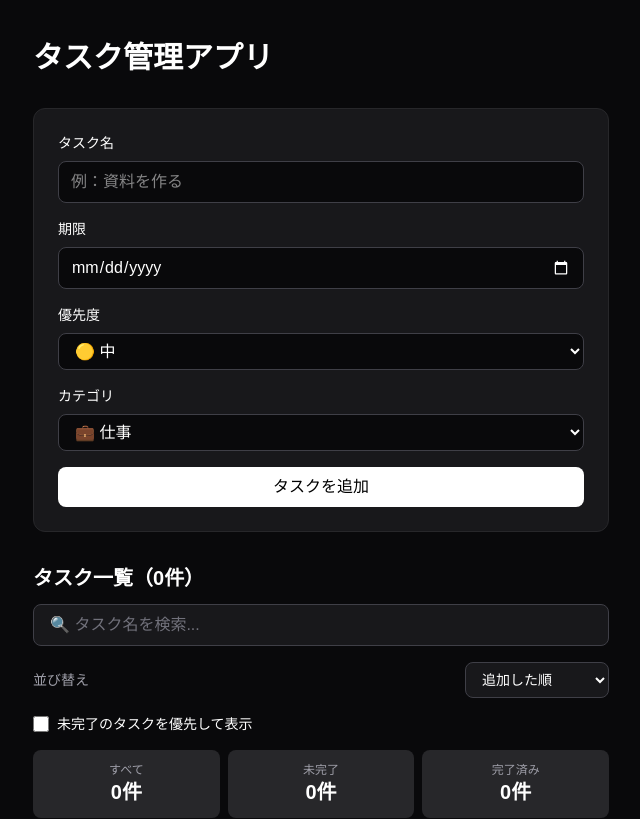
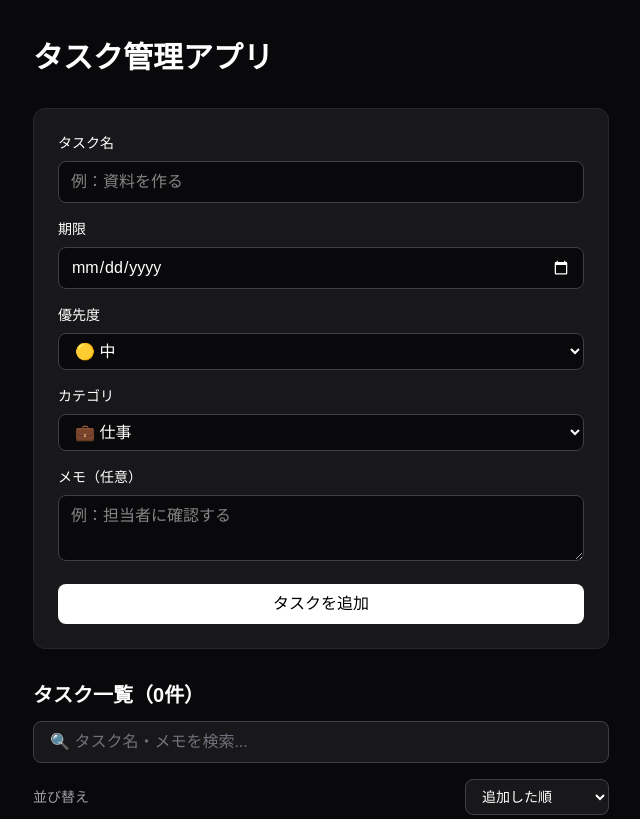
Before and after one commit to to-rubot/task-manager, a Next.js app: page / in a window 1280 px wide. Shown: the top 819 px of the page, without its empty margins (319-959 px from the left). Built offline with nearby package versions, Linux system fonts and the light colour scheme.

Commit message:
タスクにメモ欄を追加

```diff
--- a/app/page.tsx
+++ b/app/page.tsx
@@ -14,11 +14,13 @@ export default function Home() {
   const [editingCategory, setEditingCategory] = useState<
     "work" | "study" | "personal" | "unset"
   >("unset");
+  const [editingMemo, setEditingMemo] = useState("");
   const [dueDate, setDueDate] = useState("");
   const [priority, setPriority] = useState<"high" | "medium" | "low">("medium");
   const [category, setCategory] = useState<
     "work" | "study" | "personal"
   >("work");
+  const [taskMemo, setTaskMemo] = useState("");
   const [tasks, setTasks] = useState<
   {
     name: string;
@@ -26,6 +28,7 @@ export default function Home() {
     completed: boolean;
     priority?: "high" | "medium" | "low";
     category?: "work" | "study" | "personal";
+    memo?: string;
   }[]
   >([]);
   const [filter, setFilter] = useState<"all" | "active" | "completed">("all");
@@ -86,7 +89,7 @@ export default function Home() {
       (selectedCategory === "unset" && !task.category) ||
       task.category === selectedCategory;
 
-    const matchesSearch = task.name
+    const matchesSearch = (task.name + " " + (task.memo ?? ""))
       .toLowerCase()
       .includes(searchQuery.trim().toLowerCase());
 
@@ -207,11 +210,13 @@ export default function Home() {
         completed: false,
         priority,
         category,
+        memo: taskMemo.trim() || undefined,
       },
     ]);
 
     setTaskName("");
     setDueDate("");
+    setTaskMemo("");
   };
 
   const tabClass = (value: "all" | "active" | "completed") =>
@@ -278,7 +283,10 @@ export default function Home() {
               task.category === undefined ||
               ["work", "study", "personal"].includes(
                 String(task.category)
-              ))
+              )) &&
+            (!("memo" in task) ||
+              task.memo === undefined ||
+              typeof task.memo === "string")
         )
       ) {
         alert("バックアップファイルの形式が正しくありません。");
@@ -390,6 +398,20 @@ export default function Home() {
             </select>
           </div>
 
+          <div>
+            <label className="mb-2 block text-sm font-medium">
+              メモ（任意）
+            </label>
+
+            <textarea
+              value={taskMemo}
+              onChange={(e) => setTaskMemo(e.target.value)}
+              placeholder="例：担当者に確認する"
+              rows={2}
+              className="w-full rounded-lg border border-zinc-700 bg-zinc-950 px-3 py-2 text-white"
+            />
+          </div>
+
           <button
             type="submit"
             className="w-full rounded-lg bg-white px-4 py-2 font-medium text-black"
@@ -438,7 +460,7 @@ export default function Home() {
               type="text"
               value={searchQuery}
               onChange={(e) => setSearchQuery(e.target.value)}
-              placeholder="🔍 タスク名を検索..."
+              placeholder="🔍 タスク名・メモを検索..."
               className="w-full rounded-lg border border-zinc-700 bg-zinc-900 px-4 py-2 text-white placeholder-zinc-500 focus:border-blue-500 focus:outline-none"
             />
           </div>
@@ -717,6 +739,18 @@ export default function Home() {
                         </select>
                       </div>
 
+                      <div>
+                        <label className="mb-1 block text-sm text-zinc-400">
+                          メモ
+                        </label>
+                        <textarea
+                          value={editingMemo}
+                          onChange={(e) => setEditingMemo(e.target.value)}
+                          rows={2}
+                          className="w-full rounded-lg border border-zinc-700 bg-zinc-950 px-3 py-2 text-white"
+                        />
+                      </div>
+
                         <div className="flex gap-2">
                           <button
                             type="button"
@@ -732,6 +766,7 @@ export default function Home() {
                                         dueDate: editingDueDate,
                                         priority: editingPriority,
                                         category: editingCategory === "unset" ? undefined : editingCategory,
+                                        memo: editingMemo.trim() || undefined,
                                       }
                                     : t
                                 )
@@ -800,6 +835,12 @@ export default function Home() {
                       : "未設定"}
                     </p>
 
+                  {task.memo && (
+                    <p className="mt-1 whitespace-pre-wrap text-sm text-zinc-300">
+                      📝 {task.memo}
+                    </p>
+                  )}
+
                   <button
                     type="button"
                     onClick={() => {
@@ -808,6 +849,7 @@ export default function Home() {
                       setEditingDueDate(task.dueDate);
                       setEditingPriority(task.priority ?? "medium");
                       setEditingCategory(task.category ?? "unset");
+                      setEditingMemo(task.memo ?? "");
                     }}
                     className="mt-3 mr-2 rounded-lg border border-blue-400 px-3 py-1 text-sm text-blue-400 hover:bg-blue-950"
                   >
```
